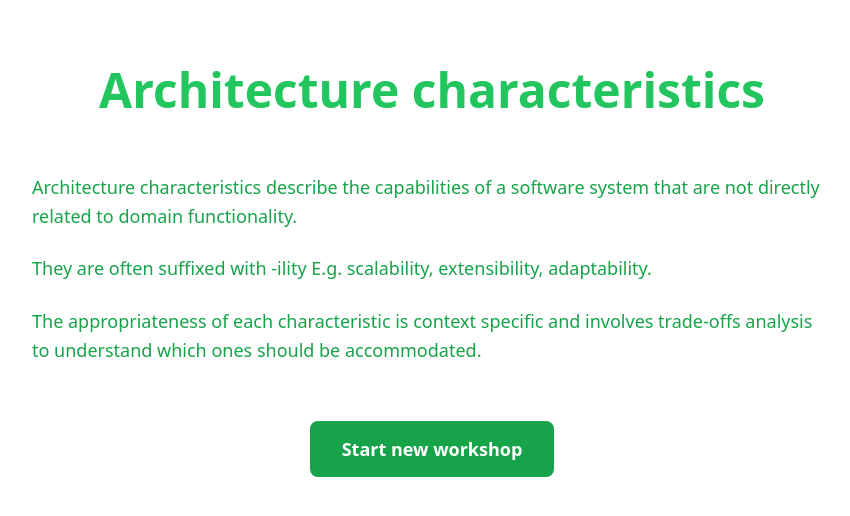
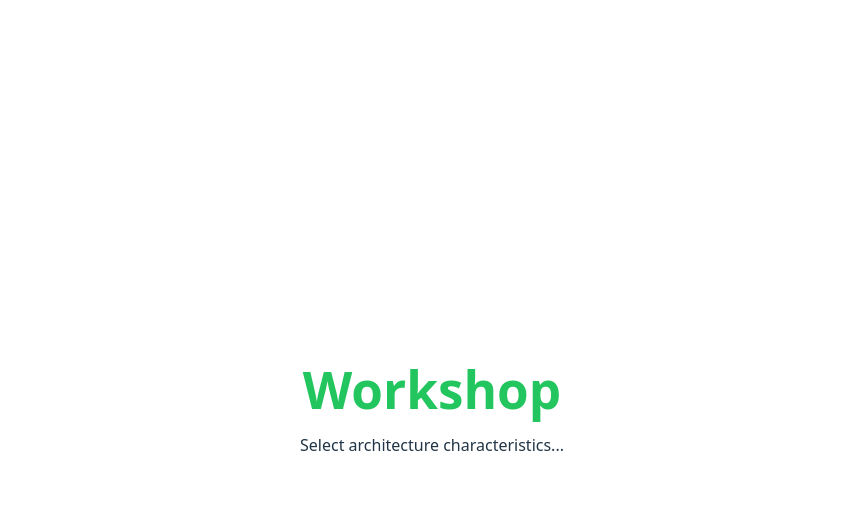
Before and after one commit to craighoustondev/architecure-characteristics, a Vue app in the folder frontend/: page /workshop in a window 1280 px wide. Shown: the top 516 px of the page, without its empty margins (208-1058 px from the left). Built offline with nearby package versions, Linux system fonts and the light colour scheme.

Commit message:
Implement Vue Router for navigation and create Home and Workshop views; update App component to use router-view.

```diff
--- a/frontend/package.json
+++ b/frontend/package.json
@@ -13,7 +13,8 @@
   },
   "dependencies": {
     "pinia": "^3.0.4",
-    "vue": "^3.5.24"
+    "vue": "^3.5.24",
+    "vue-router": "^4.5.0"
   },
   "devDependencies": {
     "@vitejs/plugin-vue": "^6.0.1",
--- a/frontend/src/App.vue
+++ b/frontend/src/App.vue
@@ -2,76 +2,8 @@
 </script>
 
 <template>
-  <div class="landing-page">
-    <h1>Architecture characteristics</h1>
-
-    <div class="description">
-      <p>
-        Architecture characteristics describe the capabilities of a software system that are not directly related to domain functionality.
-      </p>
-
-      <p>
-        They are often suffixed with -ility E.g. scalability, extensibility, adaptability.
-      </p>
-
-      <p>
-        The appropriateness of each characteristic is context specific and involves trade-offs analysis to understand which ones should be accommodated.
-      </p>
-    </div>
-
-    <button class="start-button">Start new workshop</button>
-  </div>
+  <router-view />
 </template>
 
 <style scoped>
-.landing-page {
-  display: flex;
-  flex-direction: column;
-  align-items: center;
-  justify-content: flex-start;
-  min-height: 100vh;
-  padding: 2rem;
-  max-width: 800px;
-  margin: 0 auto;
-}
-
-h1 {
-  font-size: 3rem;
-  font-weight: 700;
-  color: #22c55e;
-  margin: 0 0 2rem 0;
-  text-align: center;
-}
-
-.description {
-  text-align: left;
-  line-height: 1.6;
-}
-
-.description p {
-  margin: 1.5rem 0;
-  color: #16a34a;
-  font-size: 1.125rem;
-}
-
-.start-button {
-  margin-top: 2rem;
-  padding: 1rem 2rem;
-  font-size: 1.125rem;
-  font-weight: 600;
-  color: white;
-  background-color: #16a34a;
-  border: none;
-  border-radius: 0.5rem;
-  cursor: pointer;
-  transition: background-color 0.2s;
-}
-
-.start-button:hover {
-  background-color: #15803d;
-}
-
-.start-button:active {
-  background-color: #14532d;
-}
 </style>
--- a/frontend/src/main.ts
+++ b/frontend/src/main.ts
@@ -1,5 +1,6 @@
 import { createApp } from 'vue'
 import './style.css'
 import App from './App.vue'
+import router from './router'
 
-createApp(App).mount('#app')
+createApp(App).use(router).mount('#app')
--- /dev/null
+++ b/frontend/src/router/index.ts
@@ -0,0 +1,21 @@
+import { createRouter, createWebHistory } from 'vue-router'
+import Home from '../views/Home.vue'
+import Workshop from '../views/Workshop.vue'
+
+const router = createRouter({
+  history: createWebHistory(),
+  routes: [
+    {
+      path: '/',
+      name: 'home',
+      component: Home
+    },
+    {
+      path: '/workshop',
+      name: 'workshop',
+      component: Workshop
+    }
+  ]
+})
+
+export default router
--- /dev/null
+++ b/frontend/src/views/Home.vue
@@ -0,0 +1,84 @@
+<script setup lang="ts">
+import { useRouter } from 'vue-router'
+
+const router = useRouter()
+
+const startWorkshop = async () => {
+  await router.push('/workshop')
+}
+</script>
+
+<template>
+  <div class="landing-page">
+    <h1>Architecture characteristics</h1>
+
+    <div class="description">
+      <p>
+        Architecture characteristics describe the capabilities of a software system that are not directly related to domain functionality.
+      </p>
+
+      <p>
+        They are often suffixed with -ility E.g. scalability, extensibility, adaptability.
+      </p>
+
+      <p>
+        The appropriateness of each characteristic is context specific and involves trade-offs analysis to understand which ones should be accommodated.
+      </p>
+    </div>
+
+    <button class="start-button" @click="startWorkshop">Start new workshop</button>
+  </div>
+</template>
+
+<style scoped>
+.landing-page {
+  display: flex;
+  flex-direction: column;
+  align-items: center;
+  justify-content: flex-start;
+  min-height: 100vh;
+  padding: 2rem;
+  max-width: 800px;
+  margin: 0 auto;
+}
+
+h1 {
+  font-size: 3rem;
+  font-weight: 700;
+  color: #22c55e;
+  margin: 0 0 2rem 0;
+  text-align: center;
+}
+
+.description {
+  text-align: left;
+  line-height: 1.6;
+}
+
+.description p {
+  margin: 1.5rem 0;
+  color: #16a34a;
+  font-size: 1.125rem;
+}
+
+.start-button {
+  margin-top: 2rem;
+  padding: 1rem 2rem;
+  font-size: 1.125rem;
+  font-weight: 600;
+  color: white;
+  background-color: #16a34a;
+  border: none;
+  border-radius: 0.5rem;
+  cursor: pointer;
+  transition: background-color 0.2s;
+}
+
+.start-button:hover {
+  background-color: #15803d;
+}
+
+.start-button:active {
+  background-color: #14532d;
+}
+</style>
--- /dev/null
+++ b/frontend/src/views/Workshop.vue
@@ -0,0 +1,22 @@
+<script setup lang="ts">
+</script>
+
+<template>
+  <div class="workshop-page">
+    <h1>Workshop</h1>
+    <p>Select architecture characteristics...</p>
+  </div>
+</template>
+
+<style scoped>
+.workshop-page {
+  padding: 2rem;
+  max-width: 1200px;
+  margin: 0 auto;
+}
+
+h1 {
+  color: #22c55e;
+  margin-bottom: 1rem;
+}
+</style>
```
Also changed, not shown: 2 other files (tests, documents, lock files or other folders).
